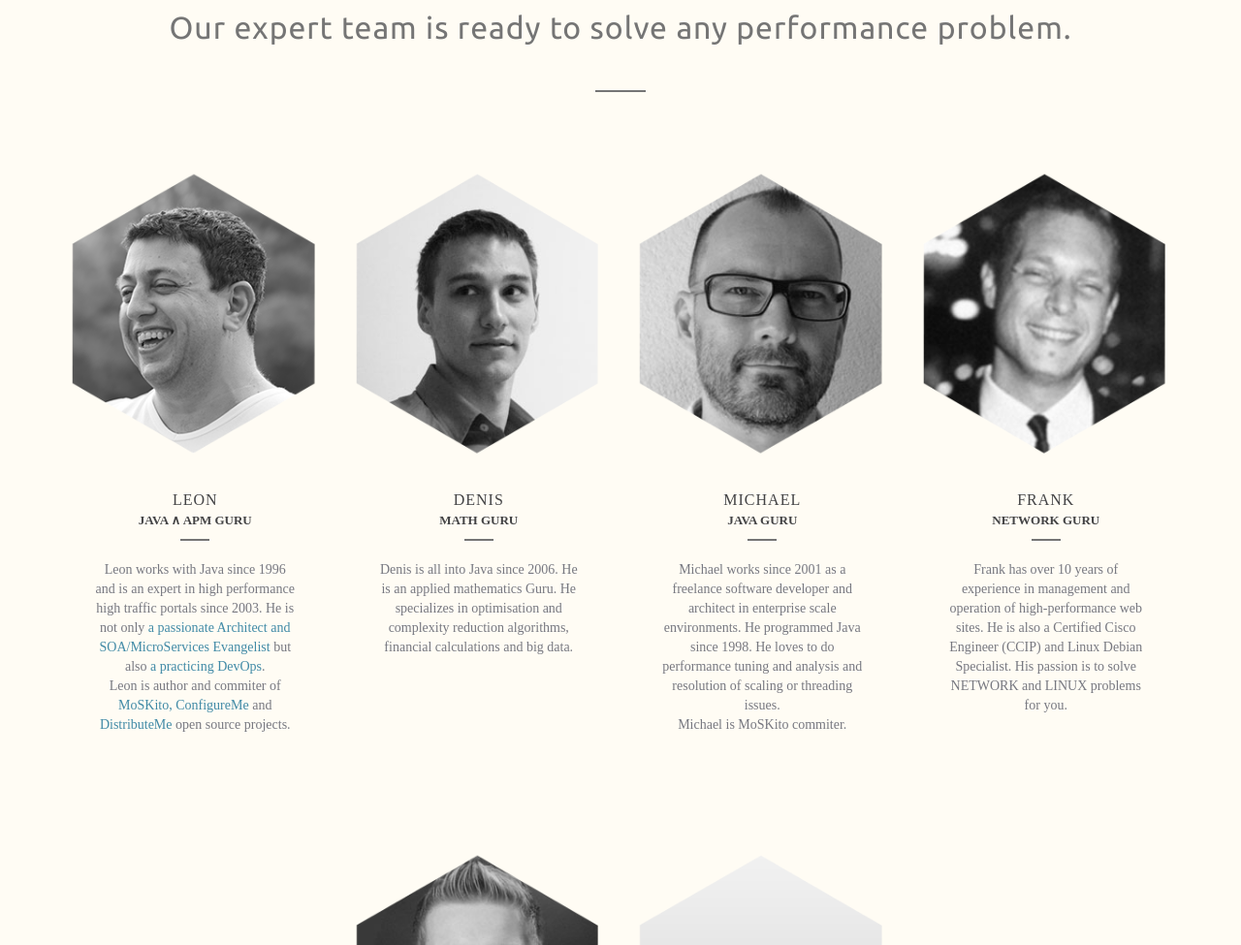
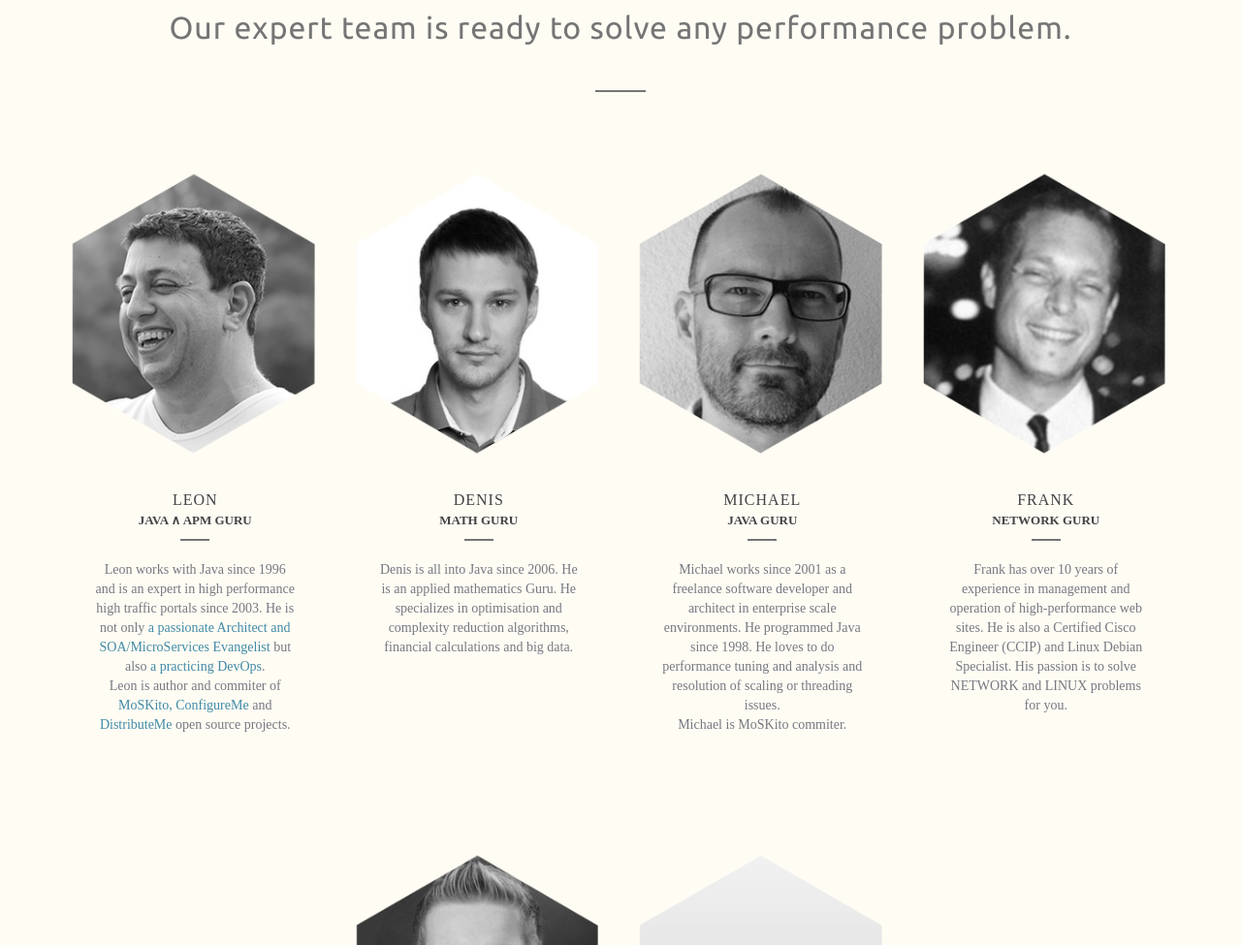
Before and after one commit to java-perfomance-guru/web, a plain HTML site: page index_de.html in a window 1280 px wide. Shown: the part 6164-7139 px from the top of the page at 97% size. Drawn offline with Linux system fonts and the light colour scheme; a web font is replaced by a local one.

Commit message:
add another Denis pix

```diff
--- a/index_de.html
+++ b/index_de.html
@@ -279,7 +279,7 @@
 		</div>
 		<div class="col-lg-3 col-md-3 col-sm-6 col-xs-12">
 			<div class="photoGuru">
-				<img src="img/denis.jpg"/>
+				<img src="img/imgo.jpg"/>
 				<img class="photoframe" src="img/photoframe.png"/>
 			</div>
 			<span>Denis</span>
```
